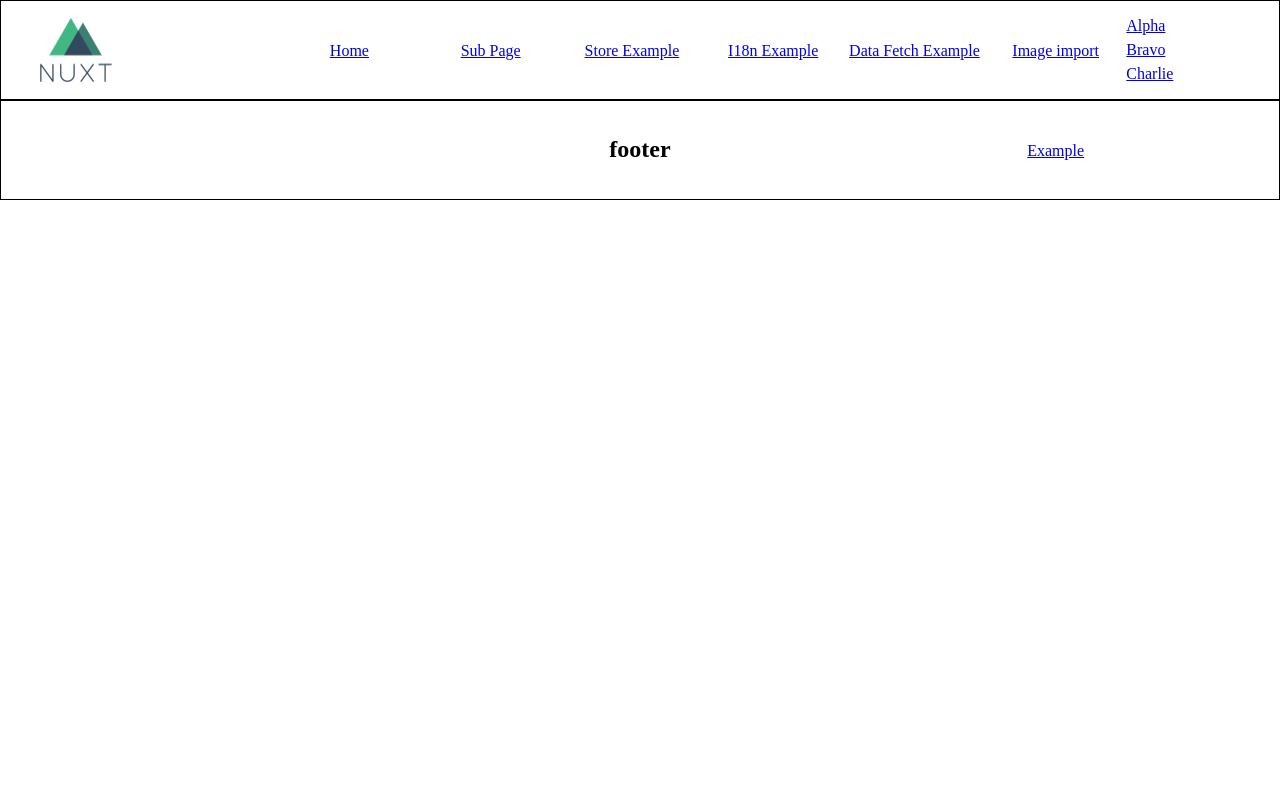
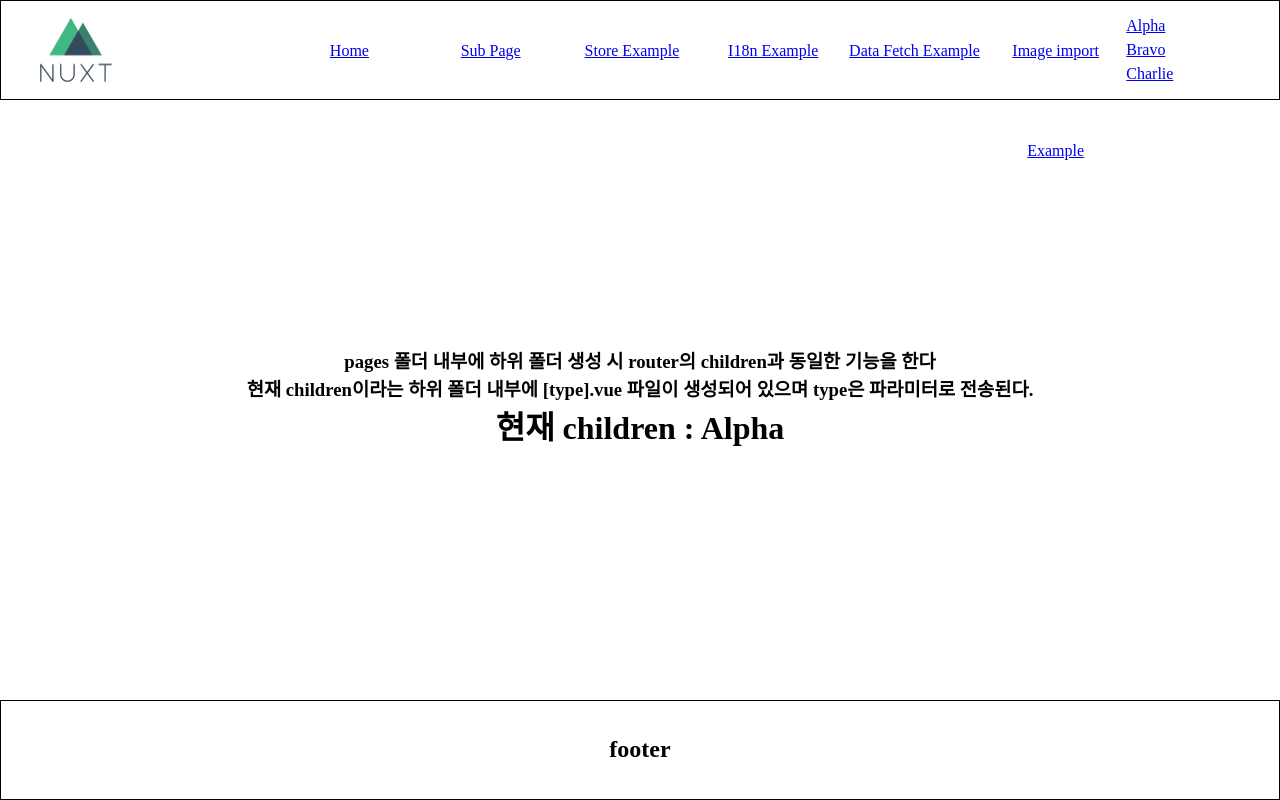
Before and after one commit to taezzang/nuxt3-boilerplate-code, a Nuxt app: page /children/Alpha in a window 1280 px wide. Built offline with nearby package versions, Linux system fonts and the light colour scheme.

Commit message:
router 하위 페이지 추가

```diff
--- /dev/null
+++ b/pages/children/[type].vue
@@ -0,0 +1,7 @@
+<template>
+    <div class="section">
+        <h3>pages 폴더 내부에 하위 폴더 생성 시 router의 children과 동일한 기능을 한다</h3>
+        <h3>현재 children이라는 하위 폴더 내부에 [type].vue 파일이 생성되어 있으며 type은 파라미터로 전송된다.</h3>
+        <h1>현재 children : {{ $route.params.type }}</h1>
+    </div>
+</template>
```
